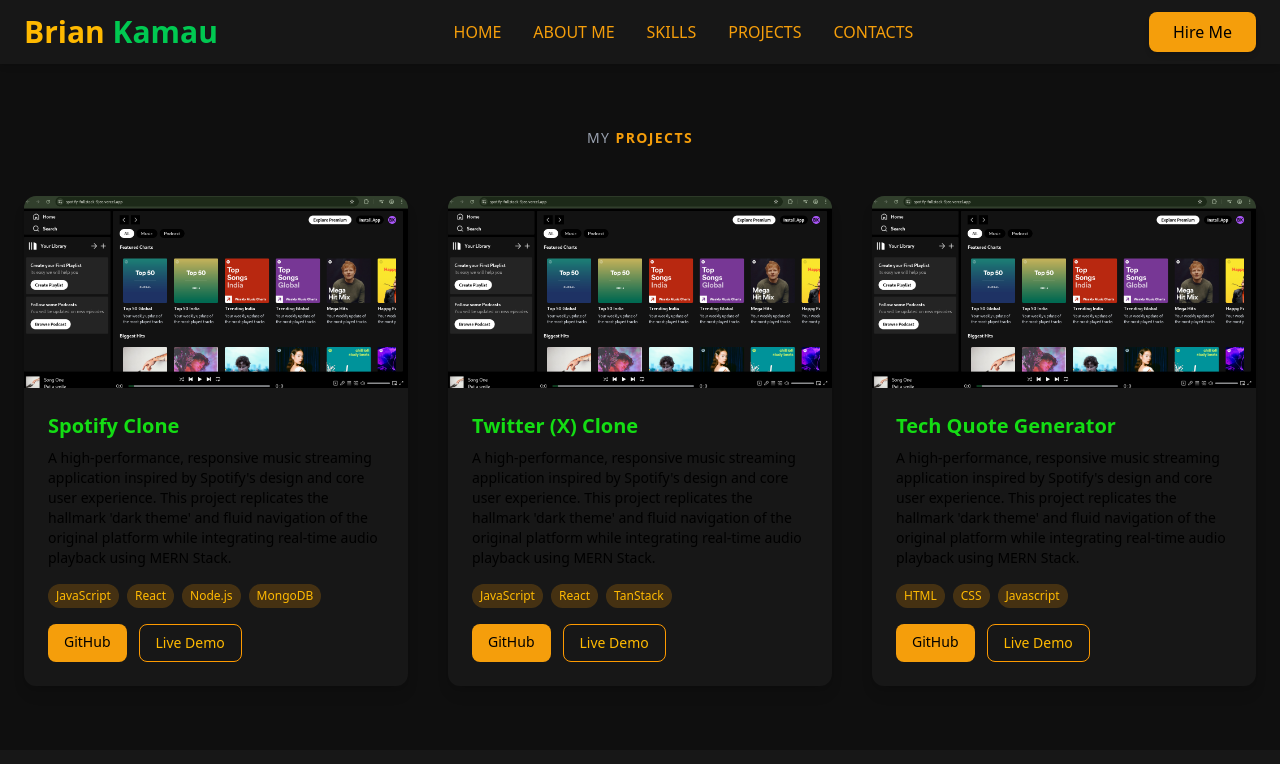
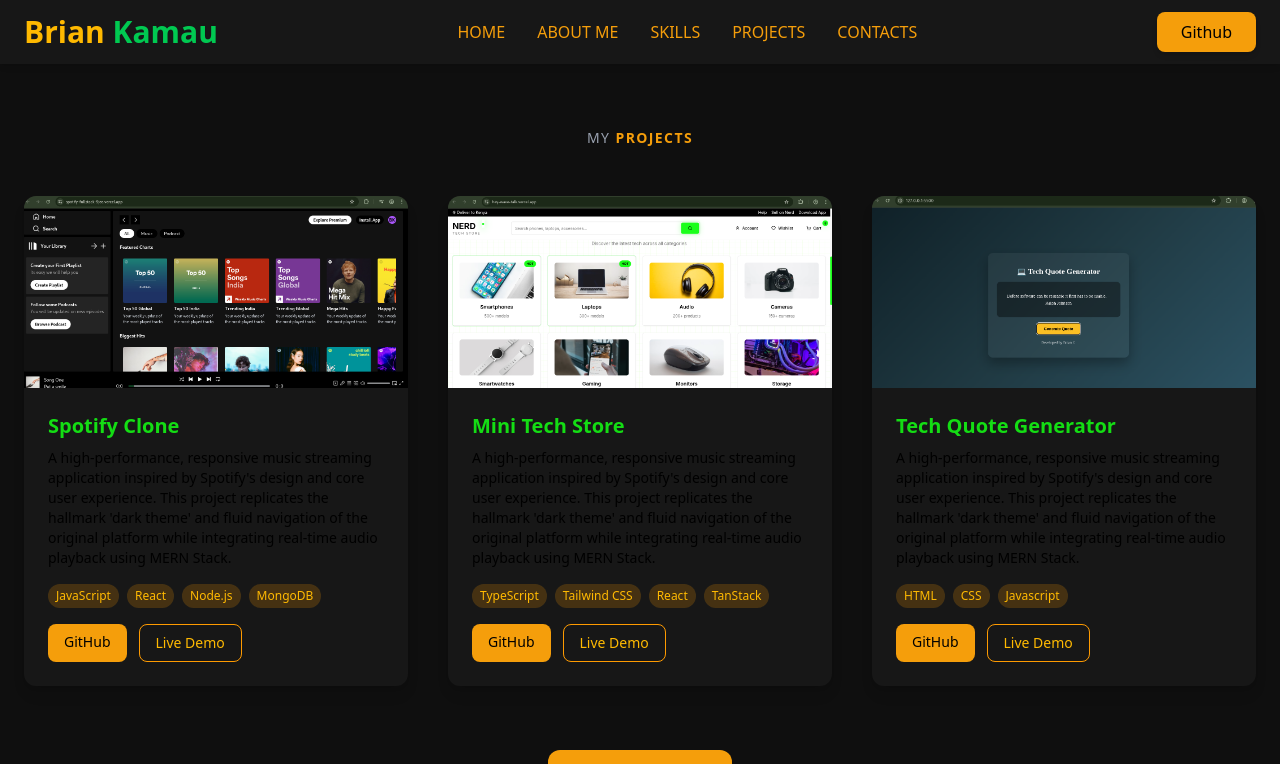
Before and after one commit to B-6219/portttt, a React (Vite) app in the folder frontend/: page /project in a window 1280 px wide. Shown: the top 764 px of the page. Built offline with nearby package versions, Linux system fonts and the light colour scheme.

Commit message:
i am done with the project  i am about to deploy

```diff
--- a/frontend/src/components/Header.jsx
+++ b/frontend/src/components/Header.jsx
@@ -1,39 +1,3 @@
-// import React from 'react'
-// import { NavLink, useNavigate } from 'react-router-dom'
-
-// const Header = () => {
-//     const navigate = useNavigate()
-
-//     return (
-//         <header className="bg-dark-surface">
-//             <div className="max-w-7xl mx-auto px-6">
-//                 <div className="flex items-center justify-between h-16 text-sm">
-
-//                     {/* Logo */}
-//                     <div className="cursor-pointer" onClick={() => navigate('/')}>
-//                         <h1 className="text-amber-400 text-3xl">Brian <span className="text-green-500">Kamau</span></h1>
-//                     </div>
-
-//                     {/* Nav links */}
-//                     <ul className="hidden md:flex gap-6 font-medium">
-//                         <NavLink className="text-accent-amber hover:text-neon" to="/">HOME</NavLink>
-//                         <NavLink className="text-accent-amber hover:text-neon" to="/about">ABOUT ME</NavLink>
-//                         <NavLink className="text-accent-amber hover:text-neon" to="/project">PROJECTS</NavLink>
-//                         <NavLink className="text-accent-amber hover:text-neon" to="/contact">CONTACTS</NavLink>
-//                     </ul>
-
-//                     {/* CTA */}
-//                     <button className="text-black bg-accent-amber hover:bg-neon px-5 py-2 border rounded-lg"> Hire Me</button>
-
-//                 </div>
-//             </div>
-//         </header>
-//     )
-// }
-
-// export default Header
-
-
 
 
 import React, { useState } from 'react'
@@ -84,7 +48,7 @@
 
                     {/* CTA Button for desktop */}
                     <button className="hidden md:block text-black bg-accent-amber hover:bg-neon px-6 py-2 rounded-lg font-medium transition-all duration-300 shadow-md hover:shadow-lg">
-                        Hire Me
+                        <a href="https://github.com/B-6219">Github</a>
                     </button>
 
                     {/* Mobile menu icon */}
--- a/frontend/src/pages/Home.jsx
+++ b/frontend/src/pages/Home.jsx
@@ -32,7 +32,7 @@
 
                     <div className="mt-6 flex gap-4 justify-center md:justify-start">
                         <button className="bg-accent-amber text-black px-6 py-3 rounded-lg font-medium hover:opacity-90">
-                            Hire Me
+                            <a href="https://github.com/B-6219">Github</a>
                         </button>
                         <button className="border border-accent-amber text-accent-amber px-6 py-3 rounded-lg hover:bg-neon hover:text-black transition">
                             Download CV
--- a/frontend/src/pages/Project.jsx
+++ b/frontend/src/pages/Project.jsx
@@ -1,6 +1,8 @@
 
 import React from 'react'
 import spotify from '../assets/spotify.png'
+import nerd from '../assets/nerd.png'
+import quote from '../assets/quote.png'
 
 const projects = [
     {
@@ -13,20 +15,20 @@
         live: "https://spotify-fullstack-9jee.vercel.app/",
     },
     {
-        title: "Twitter (X) Clone",
+        title: "Mini Tech Store",
         description:
             "A high-performance, responsive music streaming application inspired by Spotify's design and core user experience. This project replicates the hallmark 'dark theme' and fluid navigation of the original platform while integrating real-time audio playback using MERN Stack.",
-        tech: ["JavaScript", "React", 'TanStack'],
-        image: spotify,
-        github: "https://github.com/B-6219/twitter-clone",
-        live: "https://twitter-clone-mfju-ec9v6u7vy-brians-projects-ae331f86.vercel.app/",
+        tech: ["TypeScript", "Tailwind CSS", "React", 'TanStack'],
+        image: nerd,
+        github: 'https://github.com/B-6219/hey-wave-talk',
+        live: 'https://hey-wave-talk.vercel.app/',
     },
     {
         title: "Tech Quote Generator",
         description:
             "A high-performance, responsive music streaming application inspired by Spotify's design and core user experience. This project replicates the hallmark 'dark theme' and fluid navigation of the original platform while integrating real-time audio playback using MERN Stack.",
         tech: ["HTML", 'CSS', 'Javascript'],
-        image: spotify,
+        image: quote,
         github: "https://github.com/B-6219/Random_Qoute_Generator",
         live: "https://random-qoute-generator-phi.vercel.app/",
     },
@@ -96,6 +98,20 @@
                         </div>
                     </div>
                 ))}
+
+                <div className="col-span-full flex justify-center mt-6">
+                    <a
+                        href="https://github.com/B-6219?tab=repositories"
+                        className="px-8 py-3 bg-accent-amber text-black rounded-xl
+                   font-semibold text-sm tracking-wide
+                   hover:opacity-90 hover:scale-105
+                   transition-all duration-300"
+                    >
+                        More Projects →
+                    </a>
+                </div>
+
+
             </section>
         </div>
     )
```
Also changed, not shown: frontend/src/assets/nerd.png (added), frontend/src/assets/quote.png (added).
